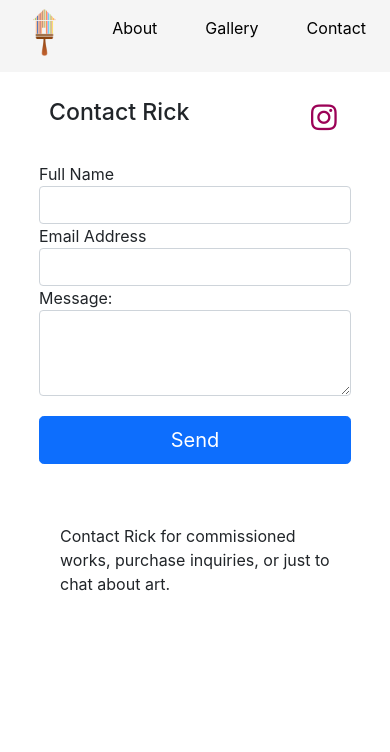
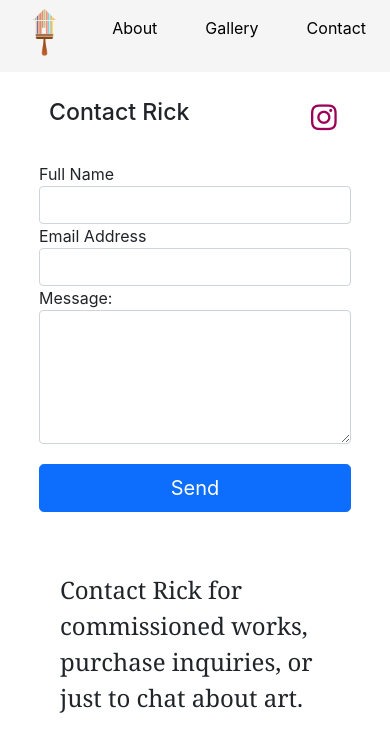
Before and after one commit to chrisninetyone/ricks_art, a React (Create React App) app: page /contact in a window 390 px wide. Shown: the top 752 px of the page. Built offline with nearby package versions, Linux system fonts and the light colour scheme; the HTML template or start-up script is replaced by a standard one.

Commit message:
styled text in Contact

```diff
--- a/src/components/Contact.css
+++ b/src/components/Contact.css
@@ -12,10 +12,15 @@
 }
 
 .contact-right {
-    width: 50%;
+    width: 40%;
     height: 90vh;
     display: flex;
     align-items: center;
+}
+
+.contact-text {
+    font-size: 48px;
+    font-family: Cambria, Cochin, Georgia, Times, 'Times New Roman', serif;
 }
 
 .email-submit {
@@ -63,4 +68,8 @@
         height: auto;
         margin: 60px;
     }
+
+    .contact-text {
+        font-size: 24px;
+    }
 }
--- a/src/components/Contact.jsx
+++ b/src/components/Contact.jsx
@@ -25,7 +25,7 @@ const Contact = () => {
                         </div>
                         <div class="form-group">
                             <label for="message">Message:</label>
-                            <textarea class="form-control" id="message" rows="3"></textarea>
+                            <textarea class="form-control" id="message" rows="5"></textarea>
                         </div>
                         <button type="submit" class="btn btn-primary btn-lg email-submit">Send</button>
                         {/* <input type="submit" value="Send"></input> */}
```
